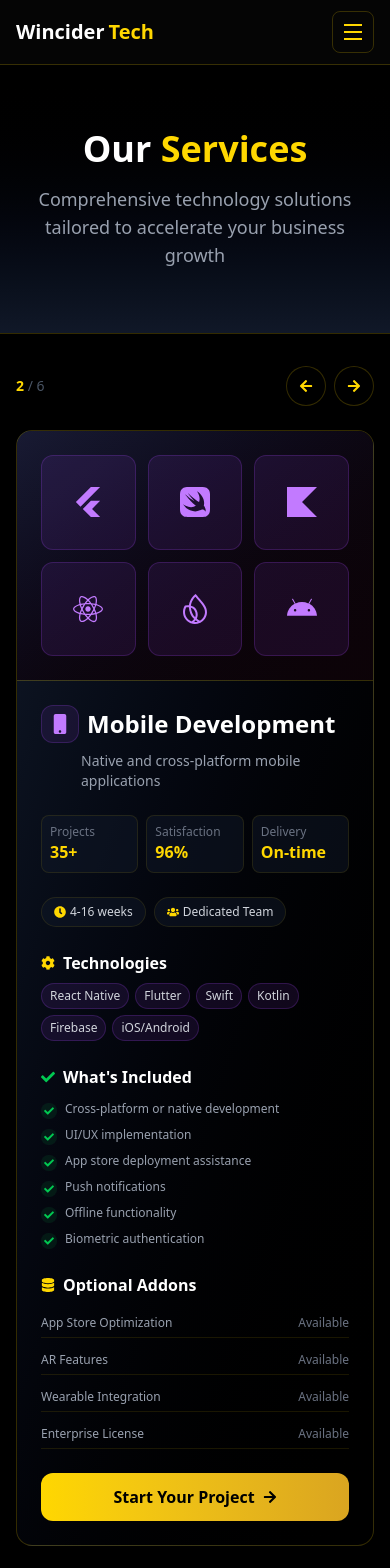
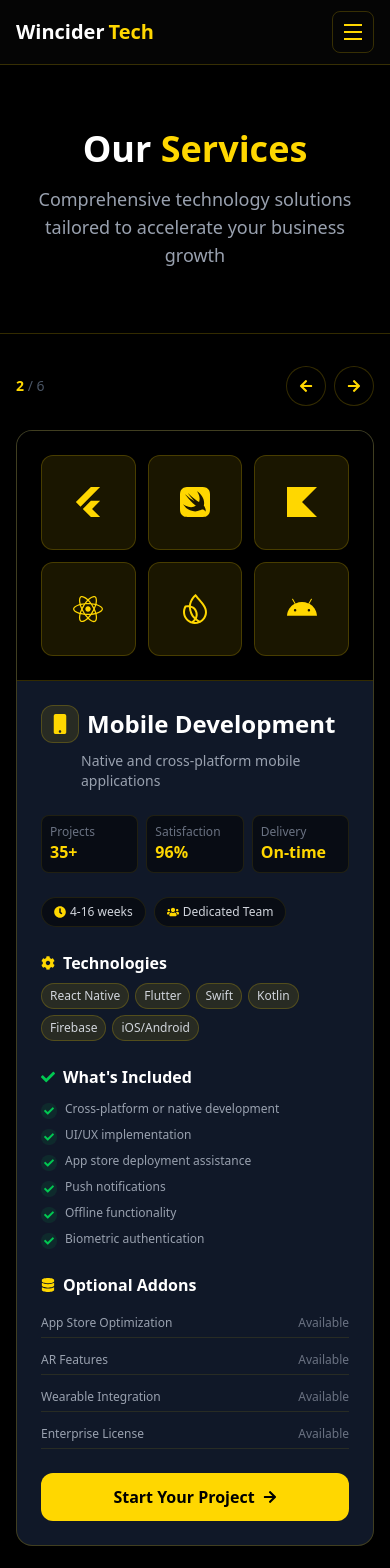
Before and after one commit to ikosong1406/Wincider, a React (Vite) app: page /services in a window 390 px wide. Shown: the top 1568 px of the page. Built offline with nearby package versions, Linux system fonts and the light colour scheme.

Commit message:
modified:   src/components/Footer.jsx 	modified:   src/pages/Contact.jsx 	modified:   src/pages/Home.jsx 	modified:   src/pages/Portfolio.jsx 	modified:   src/pages/Services.jsx

```diff
--- a/src/components/Footer.jsx
+++ b/src/components/Footer.jsx
@@ -58,7 +58,7 @@ export default function Footer() {
             </p>
 
             {/* Contact Info with Gold Accents */}
-            <div className="space-y-4 mb-8">
+            {/* <div className="space-y-4 mb-8">
               <div className="flex items-center gap-3 group">
                 <div className="w-8 h-8 rounded-lg bg-[#FFD700]/10 flex items-center justify-center border border-[#FFD700]/20 group-hover:bg-[#FFD700]/20 transition-colors">
                   <FiPhone className="w-4 h-4 text-[#FFD700]" />
@@ -71,7 +71,7 @@ export default function Footer() {
                 </div>
                 <span className="text-gray-400">hello@wincider.tech</span>
               </div>
-            </div>
+            </div> */}
 
             {/* Tech Stack Pills */}
             <div className="mb-8 flex flex-wrap gap-2">
--- a/src/pages/Home.jsx
+++ b/src/pages/Home.jsx
@@ -20,18 +20,19 @@ import {
   FaChartLine,
   FaCogs,
   FaServer,
+  FaEnvelope,
 } from "react-icons/fa";
 import { RiFlashlightLine, RiCodeBoxLine } from "react-icons/ri";
 
-// Tech-themed placeholder images (using Unsplash tech-related images)
+// Replaced images with ones that don't have blue tones - using more neutral/golden tone images
 const techHero =
-  "https://images.unsplash.com/photo-1551434678-e076c223a692?ixlib=rb-1.2.1&auto=format&fit=crop&w=1200&q=80";
+  "https://images.unsplash.com/photo-1550439062-609e1531270e?ixlib=rb-1.2.1&auto=format&fit=crop&w=1200&q=80"; // Dark tech setup with warm lighting
 const techTeam =
-  "https://images.unsplash.com/photo-1522071820081-009f0129c71c?ixlib=rb-1.2.1&auto=format&fit=crop&w=1200&q=80";
+  "https://images.unsplash.com/photo-1522202176988-66273c2fd55f?ixlib=rb-1.2.1&auto=format&fit=crop&w=1200&q=80"; // Team meeting with warm tones
 const techOffice =
-  "https://images.unsplash.com/photo-1497366216548-37526070297c?ixlib=rb-1.2.1&auto=format&fit=crop&w=1200&q=80";
+  "https://images.unsplash.com/photo-1497215842964-222b430dc094?ixlib=rb-1.2.1&auto=format&fit=crop&w=1200&q=80"; // Modern office with warm lighting
 const techDashboard =
-  "https://images.unsplash.com/photo-1460925895917-afdab827c52f?ixlib=rb-1.2.1&auto=format&fit=crop&w=1200&q=80";
+  "https://images.unsplash.com/photo-1551288049-bebda4e38f71?ixlib=rb-1.2.1&auto=format&fit=crop&w=1200&q=80"; // Analytics dashboard with dark theme
 
 const Home = () => {
   useEffect(() => {
@@ -139,7 +140,6 @@ const Home = () => {
         "Database design & optimization",
         "Real-time features",
       ],
-      gradient: "from-blue-500 to-cyan-500",
     },
     {
       id: 2,
@@ -152,7 +152,6 @@ const Home = () => {
         "Push notifications",
         "Offline functionality",
       ],
-      gradient: "from-purple-500 to-pink-500",
     },
     {
       id: 3,
@@ -165,7 +164,6 @@ const Home = () => {
         "Container orchestration",
         "24/7 monitoring",
       ],
-      gradient: "from-cyan-500 to-teal-500",
     },
     {
       id: 4,
@@ -178,7 +176,6 @@ const Home = () => {
         "User testing",
         "Investor-ready demo",
       ],
-      gradient: "from-yellow-500 to-amber-500",
     },
   ];
 
@@ -198,20 +195,13 @@ const Home = () => {
 
   return (
     <div className="bg-black">
-      {/* Hero Section - Modern Tech Company */}
-      <section className="relative bg-gradient-to-br from-black via-gray-900 to-black hero-section fade-in-section opacity-0 translate-y-10 transition-all duration-700 ease-out overflow-hidden">
-        {/* Animated background elements */}
-        <div className="absolute inset-0 opacity-20">
-          <div className="absolute top-20 left-10 w-72 h-72 bg-[#FFD700] rounded-full filter blur-3xl"></div>
-          <div className="absolute bottom-20 right-10 w-96 h-96 bg-[#FFD700] rounded-full filter blur-3xl opacity-10"></div>
-        </div>
-
-        <div className="container mx-auto px-4 py-20 md:py-32 relative z-10">
+      {/* Hero Section */}
+      <section className="relative bg-black hero-section fade-in-section opacity-0 translate-y-10 transition-all duration-700 ease-out">
+        <div className="container mx-auto px-4 py-20 md:py-32">
           <div className="flex flex-col lg:flex-row items-center gap-16">
             {/* Left Content */}
             <div className="lg:w-1/2">
-              <div className="inline-flex items-center gap-2 bg-[#FFD700]/10 border border-[#FFD700]/20 rounded-full px-4 py-2 mb-8">
-                <RiFlashlightLine className="text-[#FFD700]" />
+              <div className="inline-flex items-center gap-2 border border-[#FFD700]/20 rounded-full px-4 py-2 mb-8">
                 <span className="text-[#FFD700] text-sm">
                   Innovation Driven Excellence
                 </span>
@@ -234,14 +224,14 @@ const Home = () => {
               <div className="flex flex-wrap gap-4 mb-12">
                 <button
                   onClick={() => (window.location.href = "/contact")}
-                  className="bg-[#FFD700] text-black px-8 py-4 rounded-xl font-semibold text-lg flex items-center gap-3 hover:shadow-lg hover:shadow-[#FFD700]/20 hover:-translate-y-1 transition-all duration-300"
+                  className="bg-[#FFD700] text-black px-8 py-4 rounded-xl font-semibold text-lg flex items-center gap-3 hover:bg-[#FFD700]/90 transition-all duration-300"
                 >
                   Start Your Project
                   <FaArrowRight />
                 </button>
                 <button
                   onClick={() => (window.location.href = "/portfolio")}
-                  className="border border-[#FFD700]/20 text-white px-8 py-4 rounded-xl font-semibold text-lg hover:bg-[#FFD700]/10 hover:border-[#FFD700]/40 transition-all duration-300"
+                  className="border border-[#FFD700]/20 text-white px-8 py-4 rounded-xl font-semibold text-lg hover:border-[#FFD700]/40 transition-all duration-300"
                 >
                   View Our Work
                 </button>
@@ -262,8 +252,7 @@ const Home = () => {
 
             {/* Right Content - Code Visualization */}
             <div className="lg:w-1/2 relative">
-              <div className="relative bg-gradient-to-br from-gray-900 to-black rounded-3xl border border-[#FFD700]/20 p-8">
-                <div className="absolute -top-4 -right-4 w-24 h-24 bg-[#FFD700]/10 rounded-full blur-2xl"></div>
+              <div className="relative bg-gray-900 rounded-3xl border border-[#FFD700]/20 p-8">
                 <pre className="text-sm text-gray-400 overflow-x-auto">
                   <code>
                     {`// Your next big idea starts here
@@ -282,7 +271,7 @@ const innovate = async () => {
               </div>
 
               {/* Floating Stats */}
-              <div className="absolute -bottom-6 -left-6 bg-black border border-[#FFD700]/20 p-5 rounded-xl backdrop-blur-sm">
+              <div className="absolute -bottom-6 -left-6 bg-gray-900 border border-[#FFD700]/20 p-5 rounded-xl">
                 <div className="flex items-center gap-3">
                   <div className="w-10 h-10 bg-[#FFD700]/10 rounded-lg flex items-center justify-center">
                     <FaRocket className="text-[#FFD700]" />
@@ -296,7 +285,7 @@ const innovate = async () => {
                 </div>
               </div>
 
-              <div className="absolute -top-6 -right-6 bg-black border border-[#FFD700]/20 p-5 rounded-xl backdrop-blur-sm">
+              <div className="absolute -top-6 -right-6 bg-gray-900 border border-[#FFD700]/20 p-5 rounded-xl">
                 <div className="flex items-center gap-3">
                   <div className="w-10 h-10 bg-[#FFD700]/10 rounded-lg flex items-center justify-center">
                     <FaUsers className="text-[#FFD700]" />
@@ -313,7 +302,7 @@ const innovate = async () => {
       </section>
 
       {/* Why Choose Us Section */}
-      <section className="fade-in-section opacity-0 translate-y-10 transition-all duration-700 ease-out py-24">
+      <section className="fade-in-section opacity-0 translate-y-10 transition-all duration-700 ease-out py-24 border-t border-[#FFD700]/20">
         <div className="container mx-auto px-4">
           <div className="flex flex-col lg:flex-row items-center gap-16">
             {/* Left - Image */}
@@ -328,7 +317,7 @@ const innovate = async () => {
               </div>
 
               {/* Experience Badge */}
-              <div className="absolute -bottom-6 -right-6 bg-black border border-[#FFD700]/20 p-6 rounded-2xl backdrop-blur-sm z-20">
+              <div className="absolute -bottom-6 -right-6 bg-gray-900 border border-[#FFD700]/20 p-6 rounded-2xl z-20">
                 <div className="text-center">
                   <div className="text-3xl font-bold text-[#FFD700]">7+</div>
                   <div className="text-gray-400">Years of Excellence</div>
@@ -338,7 +327,7 @@ const innovate = async () => {
 
             {/* Right - Content */}
             <div className="lg:w-1/2">
-              <div className="inline-flex items-center gap-2 bg-[#FFD700]/10 border border-[#FFD700]/20 rounded-full px-4 py-2 mb-6">
+              <div className="inline-flex items-center gap-2 border border-[#FFD700]/20 rounded-full px-4 py-2 mb-6">
                 <RiCodeBoxLine className="text-[#FFD700]" />
                 <span className="text-[#FFD700] text-sm">Why Choose Us</span>
               </div>
@@ -376,10 +365,10 @@ const innovate = async () => {
       </section>
 
       {/* Services Section */}
-      <section className="bg-gradient-to-b from-black to-gray-900 fade-in-section opacity-0 translate-y-10 transition-all duration-700 ease-out py-24 border-y border-[#FFD700]/20">
+      <section className="bg-gray-900 fade-in-section opacity-0 translate-y-10 transition-all duration-700 ease-out py-24 border-y border-[#FFD700]/20">
         <div className="container mx-auto px-4">
           <div className="text-center mb-16">
-            <div className="inline-flex items-center gap-2 bg-[#FFD700]/10 border border-[#FFD700]/20 rounded-full px-4 py-2 mb-4">
+            <div className="inline-flex items-center gap-2 border border-[#FFD700]/20 rounded-full px-4 py-2 mb-4">
               <FaCogs className="text-[#FFD700]" />
               <span className="text-[#FFD700] text-sm">What We Offer</span>
             </div>
@@ -396,12 +385,10 @@ const innovate = async () => {
             {services.map((service) => (
               <div
                 key={service.id}
-                className="group bg-gradient-to-br from-gray-900 to-black rounded-2xl border border-[#FFD700]/20 hover:border-[#FFD700]/40 transition-all duration-300 overflow-hidden"
+                className="group bg-black rounded-2xl border border-[#FFD700]/20 hover:border-[#FFD700]/40 transition-all duration-300 overflow-hidden"
               >
                 <div className="p-6">
-                  <div
-                    className={`w-14 h-14 bg-gradient-to-br ${service.gradient} rounded-xl flex items-center justify-center text-white text-2xl mb-4 group-hover:scale-110 transition-transform`}
-                  >
+                  <div className="w-14 h-14 bg-[#FFD700]/10 rounded-xl flex items-center justify-center text-[#FFD700] text-2xl mb-4 group-hover:scale-110 transition-transform">
                     {service.icon}
                   </div>
                   <h3 className="text-xl font-bold text-white mb-2">
@@ -414,7 +401,7 @@ const innovate = async () => {
                     {service.features.map((feature, idx) => (
                       <li
                         key={idx}
-                        className="flex items-start gap-2 text-sm text-gray-500"
+                        className="flex items-start gap-2 text-sm text-gray-400"
                       >
                         <FaCheck className="text-[#FFD700] text-xs mt-1" />
                         <span>{feature}</span>
@@ -454,11 +441,11 @@ const innovate = async () => {
       </section>
 
       {/* Featured Project */}
-      <section className="fade-in-section opacity-0 translate-y-10 transition-all duration-700 ease-out py-24 bg-gradient-to-b from-gray-900 to-black">
+      <section className="fade-in-section opacity-0 translate-y-10 transition-all duration-700 ease-out py-24 bg-gray-900">
         <div className="container mx-auto px-4">
           <div className="flex flex-col lg:flex-row items-center gap-16">
             <div className="lg:w-1/2">
-              <div className="inline-flex items-center gap-2 bg-[#FFD700]/10 border border-[#FFD700]/20 rounded-full px-4 py-2 mb-6">
+              <div className="inline-flex items-center gap-2 border border-[#FFD700]/20 rounded-full px-4 py-2 mb-6">
                 <FaRocket className="text-[#FFD700]" />
                 <span className="text-[#FFD700] text-sm">Featured Project</span>
               </div>
@@ -485,7 +472,7 @@ const innovate = async () => {
               </div>
               <button
                 onClick={() => (window.location.href = "/portfolio")}
-                className="bg-[#FFD700] text-black px-8 py-4 rounded-xl font-semibold text-lg hover:shadow-lg hover:shadow-[#FFD700]/20 hover:-translate-y-1 transition-all duration-300"
+                className="bg-[#FFD700] text-black px-8 py-4 rounded-xl font-semibold text-lg hover:bg-[#FFD700]/90 transition-all duration-300"
               >
                 View Case Study
               </button>
@@ -505,7 +492,7 @@ const innovate = async () => {
       <section className="fade-in-section opacity-0 translate-y-10 transition-all duration-700 ease-out py-24">
         <div className="container mx-auto px-4">
           <div className="text-center mb-16">
-            <div className="inline-flex items-center gap-2 bg-[#FFD700]/10 border border-[#FFD700]/20 rounded-full px-4 py-2 mb-4">
+            <div className="inline-flex items-center gap-2 border border-[#FFD700]/20 rounded-full px-4 py-2 mb-4">
               <FaUsers className="text-[#FFD700]" />
               <span className="text-[#FFD700] text-sm">Client Stories</span>
             </div>
@@ -537,7 +524,7 @@ const innovate = async () => {
             >
               {testimonials.map((testimonial) => (
                 <SwiperSlide key={testimonial.id}>
-                  <div className="bg-gradient-to-br from-gray-900 to-black p-8 rounded-2xl border border-[#FFD700]/20 h-full">
+                  <div className="bg-gray-900 p-8 rounded-2xl border border-[#FFD700]/20 h-full">
                     <div className="flex items-center gap-2 mb-4">
                       {[...Array(testimonial.rating)].map((_, i) => (
                         <FaStar key={i} className="text-[#FFD700]" />
@@ -573,10 +560,7 @@ const innovate = async () => {
       </section>
 
       {/* Contact CTA Section */}
-      <section className="fade-in-section opacity-0 translate-y-10 transition-all duration-700 ease-out py-24 relative overflow-hidden">
-        {/* Background gradient */}
-        <div className="absolute inset-0 bg-gradient-to-r from-[#FFD700]/10 to-transparent"></div>
-
+      <section className="fade-in-section opacity-0 translate-y-10 transition-all duration-700 ease-out py-24 bg-gray-900 relative overflow-hidden">
         <div className="container mx-auto px-4 relative z-10">
           <div className="max-w-4xl mx-auto text-center">
             <h2 className="text-4xl md:text-5xl font-bold text-white mb-6">
@@ -591,7 +575,7 @@ const innovate = async () => {
                 onClick={() =>
                   window.open("https://wa.me/1234567890", "_blank")
                 }
-                className="bg-[#25D366] text-white px-8 py-4 rounded-xl font-semibold text-lg flex items-center justify-center gap-3 hover:shadow-lg hover:shadow-[#25D366]/20 hover:-translate-y-1 transition-all duration-300"
+                className="bg-[#FFD700] text-black px-8 py-4 rounded-xl font-semibold text-lg flex items-center justify-center gap-3 hover:bg-[#FFD700]/90 transition-all duration-300"
               >
                 <FaWhatsapp className="text-xl" />
                 Chat on WhatsApp
@@ -599,8 +583,9 @@ const innovate = async () => {
 
               <button
                 onClick={() => (window.location.href = "/contact")}
-                className="border border-[#FFD700]/20 text-white px-8 py-4 rounded-xl font-semibold text-lg hover:bg-[#FFD700]/10 hover:border-[#FFD700]/40 transition-all duration-300"
+                className="bg-transparent border border-[#FFD700] text-[#FFD700] px-8 py-4 rounded-xl font-semibold text-lg flex items-center justify-center gap-3 hover:bg-[#FFD700]/10 transition-all duration-300"
               >
+                <FaEnvelope className="text-xl" />
                 Send an Email
               </button>
             </div>
--- a/src/pages/Services.jsx
+++ b/src/pages/Services.jsx
@@ -116,10 +116,9 @@ const Services = () => {
       id: 1,
       name: "Full Stack Development",
       icon: <FaCode />,
-      gradient: "from-blue-500 to-cyan-500",
-      textColor: "text-blue-400",
-      bgColor: "bg-blue-500/10",
-      borderColor: "border-blue-500/20",
+      textColor: "text-[#FFD700]",
+      bgColor: "bg-[#FFD700]/10",
+      borderColor: "border-[#FFD700]/20",
       iconArray: [
         <FaReact />,
         <FaNodeJs />,
@@ -164,10 +163,9 @@ const Services = () => {
       id: 2,
       name: "Mobile Development",
       icon: <FaMobile />,
-      gradient: "from-purple-500 to-pink-500",
-      textColor: "text-purple-400",
-      bgColor: "bg-purple-500/10",
-      borderColor: "border-purple-500/20",
+      textColor: "text-[#FFD700]",
+      bgColor: "bg-[#FFD700]/10",
+      borderColor: "border-[#FFD700]/20",
       iconArray: [
         <SiFlutter />,
         <SiSwift />,
@@ -212,10 +210,9 @@ const Services = () => {
       id: 3,
       name: "UI/UX Design",
       icon: <RiPaletteLine />,
-      gradient: "from-orange-500 to-red-500",
-      textColor: "text-orange-400",
-      bgColor: "bg-orange-500/10",
-      borderColor: "border-orange-500/20",
+      textColor: "text-[#FFD700]",
+      bgColor: "bg-[#FFD700]/10",
+      borderColor: "border-[#FFD700]/20",
       iconArray: [
         <FaFigma />,
         <SiAdobexd />,
@@ -260,10 +257,9 @@ const Services = () => {
       id: 4,
       name: "DevOps & Cloud",
       icon: <FaCloud />,
-      gradient: "from-cyan-500 to-teal-500",
-      textColor: "text-cyan-400",
-      bgColor: "bg-cyan-500/10",
-      borderColor: "border-cyan-500/20",
+      textColor: "text-[#FFD700]",
+      bgColor: "bg-[#FFD700]/10",
+      borderColor: "border-[#FFD700]/20",
       iconArray: [
         <FaAws />,
         <SiGooglecloud />,
@@ -308,10 +304,9 @@ const Services = () => {
       id: 5,
       name: "Cybersecurity",
       icon: <FaShieldAlt />,
-      gradient: "from-emerald-500 to-green-500",
-      textColor: "text-emerald-400",
-      bgColor: "bg-emerald-500/10",
-      borderColor: "border-emerald-500/20",
+      textColor: "text-[#FFD700]",
+      bgColor: "bg-[#FFD700]/10",
+      borderColor: "border-[#FFD700]/20",
       iconArray: [
         <FaShieldAlt />,
         <FaServer />,
@@ -356,10 +351,9 @@ const Services = () => {
       id: 6,
       name: "MVP Development",
       icon: <FaRocket />,
-      gradient: "from-yellow-500 to-amber-500",
-      textColor: "text-yellow-400",
-      bgColor: "bg-yellow-500/10",
-      borderColor: "border-yellow-500/20",
+      textColor: "text-[#FFD700]",
+      bgColor: "bg-[#FFD700]/10",
+      borderColor: "border-[#FFD700]/20",
       iconArray: [
         <FaRocket />,
         <FaCode />,
@@ -405,7 +399,7 @@ const Services = () => {
   return (
     <div className="bg-black min-h-screen">
       {/* Hero Section */}
-      <section className="bg-gradient-to-b from-black to-gray-900 hero-section fade-in-section opacity-0 translate-y-10 transition-all duration-700 ease-out py-16 md:py-20 border-b border-[#FFD700]/20">
+      <section className="bg-black hero-section fade-in-section opacity-0 translate-y-10 transition-all duration-700 ease-out py-16 md:py-20 border-b border-[#FFD700]/20">
         <div className="container mx-auto px-4">
           <div className="text-center">
             <h1 className="text-4xl md:text-5xl lg:text-6xl font-bold mb-4 md:mb-6">
@@ -453,17 +447,12 @@ const Services = () => {
 
           {/* Service Details Card */}
           <div className="fade-in-section opacity-0 translate-y-10 transition-all duration-700 ease-out">
-            <div className="bg-gradient-to-br from-gray-900 to-black rounded-2xl md:rounded-3xl shadow-2xl overflow-hidden border border-[#FFD700]/20">
+            <div className="bg-gray-900 rounded-2xl md:rounded-3xl shadow-2xl overflow-hidden border border-[#FFD700]/20">
               {/* Mobile: Icon Grid First */}
               <div className="lg:hidden">
-                <div className="relative bg-gradient-to-br from-gray-900 to-black p-6 flex items-center justify-center border-b border-[#FFD700]/20">
-                  {/* Background gradient overlay */}
-                  <div
-                    className={`absolute inset-0 bg-gradient-to-br ${currentService.gradient} opacity-5`}
-                  ></div>
-
+                <div className="bg-black p-6 flex items-center justify-center border-b border-[#FFD700]/20">
                   {/* Icon Grid - Smaller for mobile */}
-                  <div className="relative z-10 grid grid-cols-3 gap-3 w-full max-w-sm">
+                  <div className="grid grid-cols-3 gap-3 w-full max-w-sm">
                     {currentService.iconArray.slice(0, 6).map((icon, index) => (
                       <div
                         key={index}
@@ -482,14 +471,9 @@ const Services = () => {
 
               <div className="lg:flex">
                 {/* Left Column - Icon Grid for Desktop */}
-                <div className="hidden lg:block lg:w-2/5 relative bg-gradient-to-br from-gray-900 to-black p-8 flex items-center justify-center">
-                  {/* Background gradient overlay */}
-                  <div
-                    className={`absolute inset-0 bg-gradient-to-br ${currentService.gradient} opacity-5`}
-                  ></div>
-
+                <div className="hidden lg:block lg:w-2/5 bg-black p-8 flex items-center justify-center border-r border-[#FFD700]/20">
                   {/* Icon Grid */}
-                  <div className="relative z-10 grid grid-cols-2 gap-6 w-full max-w-md">
+                  <div className="grid grid-cols-2 gap-6 w-full max-w-md">
                     {currentService.iconArray.map((icon, index) => (
                       <div
                         key={index}
@@ -532,19 +516,19 @@ const Services = () => {
 
                   {/* Stats Cards - Responsive grid */}
                   <div className="grid grid-cols-3 gap-2 md:gap-3 mb-6 md:mb-8">
-                    <div className="bg-gray-900/50 rounded-lg p-2 md:p-3 border border-[#FFD700]/10">
+                    <div className="bg-black/50 rounded-lg p-2 md:p-3 border border-[#FFD700]/10">
                       <p className="text-xs text-gray-500">Projects</p>
                       <p className="text-base md:text-xl font-bold text-[#FFD700]">
                         {currentService.stats.projects}
                       </p>
                     </div>
-                    <div className="bg-gray-900/50 rounded-lg p-2 md:p-3 border border-[#FFD700]/10">
+                    <div className="bg-black/50 rounded-lg p-2 md:p-3 border border-[#FFD700]/10">
                       <p className="text-xs text-gray-500">Satisfaction</p>
                       <p className="text-base md:text-xl font-bold text-[#FFD700]">
                         {currentService.stats.satisfaction}
                       </p>
                     </div>
-                    <div className="bg-gray-900/50 rounded-lg p-2 md:p-3 border border-[#FFD700]/10">
+                    <div className="bg-black/50 rounded-lg p-2 md:p-3 border border-[#FFD700]/10">
                       <p className="text-xs text-gray-500">Delivery</p>
                       <p className="text-base md:text-xl font-bold text-[#FFD700]">
                         {currentService.stats.delivery}
@@ -554,13 +538,13 @@ const Services = () => {
 
                   {/* Info Cards - Wrap on mobile */}
                   <div className="flex flex-wrap gap-2 md:gap-4 mb-6 md:mb-8">
-                    <div className="flex items-center gap-1 md:gap-2 bg-gray-900/50 px-3 md:px-4 py-1.5 md:py-2 rounded-full border border-[#FFD700]/10">
+                    <div className="flex items-center gap-1 md:gap-2 bg-black/50 px-3 md:px-4 py-1.5 md:py-2 rounded-full border border-[#FFD700]/10">
                       <FaClock className="text-[#FFD700] text-xs md:text-sm" />
                       <span className="text-xs md:text-sm text-gray-300">
                         {currentService.duration}
                       </span>
                     </div>
-                    <div className="flex items-center gap-1 md:gap-2 bg-gray-900/50 px-3 md:px-4 py-1.5 md:py-2 rounded-full border border-[#FFD700]/10">
+                    <div className="flex items-center gap-1 md:gap-2 bg-black/50 px-3 md:px-4 py-1.5 md:py-2 rounded-full border border-[#FFD700]/10">
                       <FaUsers className="text-[#FFD700] text-xs md:text-sm" />
                       <span className="text-xs md:text-sm text-gray-300">
                         Dedicated Team
@@ -641,7 +625,7 @@ const Services = () => {
                         .toLowerCase()
                         .replace(/ /g, "-")}`;
                     }}
-                    className="w-full bg-gradient-to-r from-[#FFD700] to-[#DAA520] text-black px-6 md:px-8 py-3 md:py-4 rounded-xl font-semibold text-base md:text-lg flex items-center justify-center gap-2 md:gap-3 hover:shadow-lg hover:shadow-[#FFD700]/20 hover:-translate-y-1 transition-all duration-300 group"
+                    className="w-full bg-[#FFD700] text-black px-6 md:px-8 py-3 md:py-4 rounded-xl font-semibold text-base md:text-lg flex items-center justify-center gap-2 md:gap-3 hover:bg-[#FFD700]/90 transition-all duration-300 group"
                   >
                     <span>Start Your Project</span>
                     <FaArrowRight className="text-sm md:text-base group-hover:translate-x-1 transition-transform" />
```
Also changed, not shown: src/pages/Contact.jsx (+5 -45 lines), src/pages/Portfolio.jsx (+7 -7 lines).
